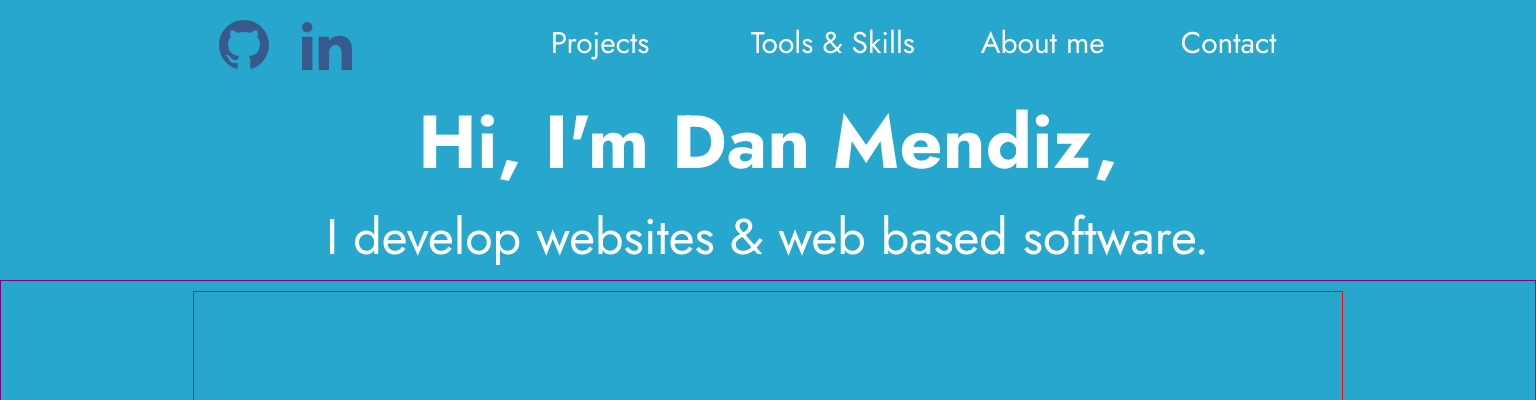
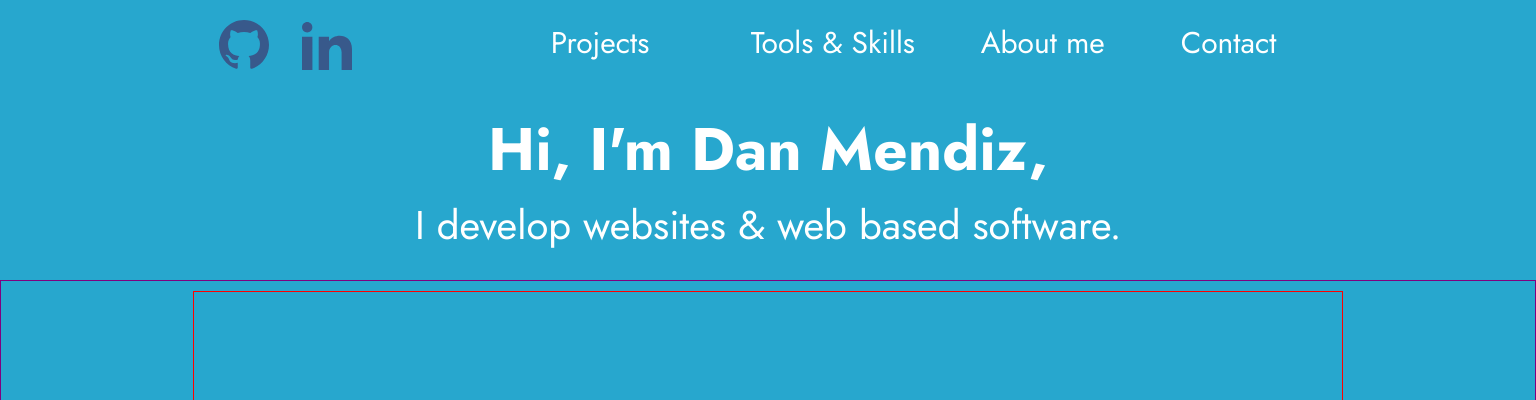
Before and after one commit to DanMendiz/portfolio-site-bg-transition, a plain HTML site: page index.html in a window 1536 px wide. Shown: the top 400 px of the page. Drawn offline with nearby package versions, Linux system fonts and the light colour scheme.

Commit message:
hp  breaks

```diff
--- a/styles/breakpoints.css
+++ b/styles/breakpoints.css
@@ -130,7 +130,7 @@
   /* applies from 1200px up */
 
   .hero-text {
-    font-size: 5rem;
+    font-size: 4rem;
   }
 
   .lower-card {
@@ -185,13 +185,13 @@
   } */
 }
 
-@media (min-width: 1500px) {
+/* @media (min-width: 1500px) {
   /* applies from 1400px up */
-  .lower-card {
+  /* .lower-card {
     width: 23rem;
     height: 23rem;
   }
-}
+} */
 
 /* ------------------------------------ */
 /* <!-- SECTION 2 breakpoints-->
```
Also changed, not shown: index.html (+1 -1 lines).
